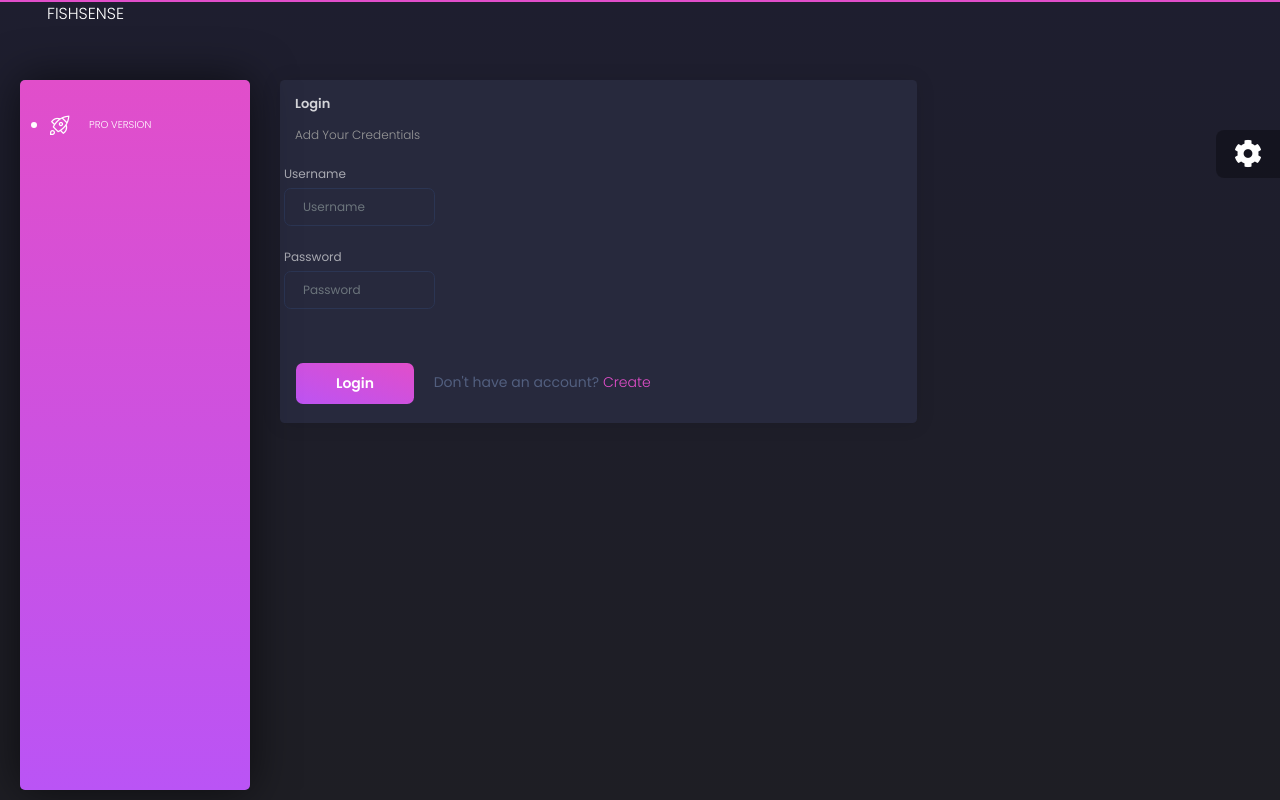
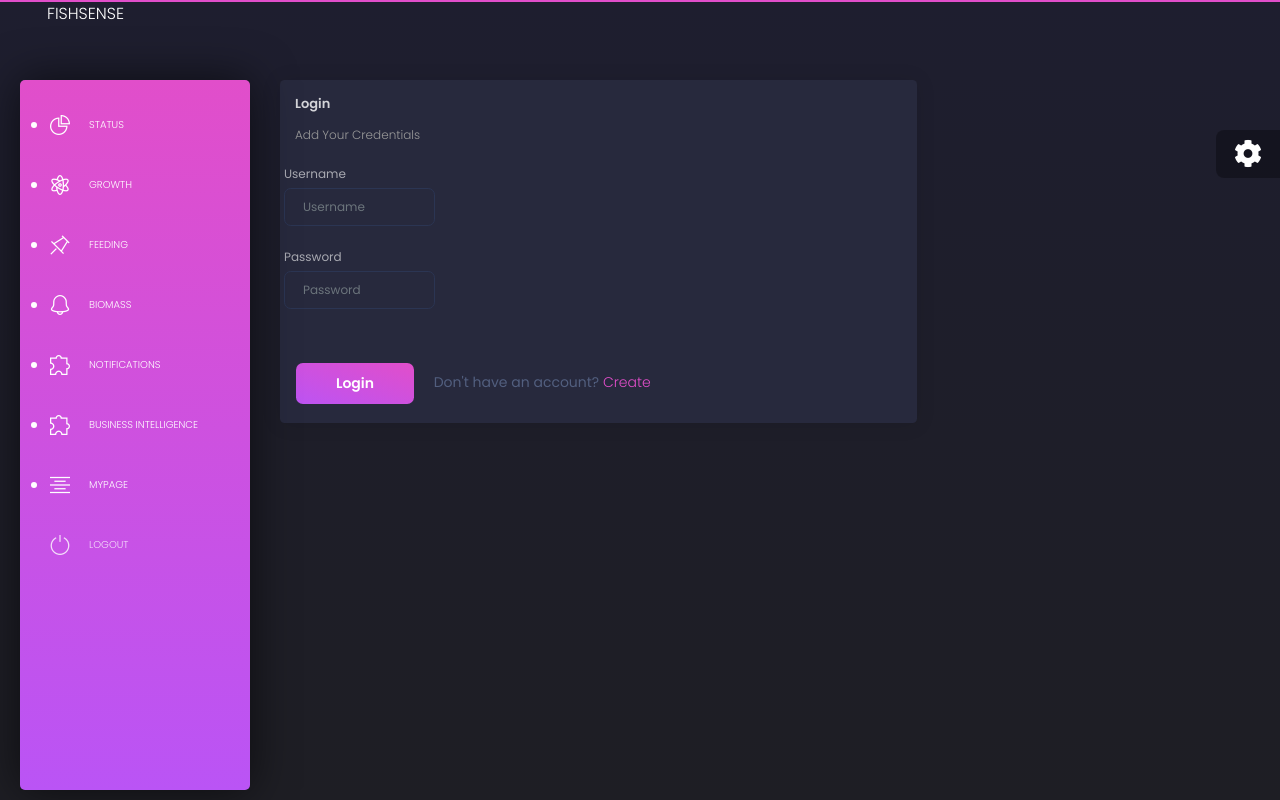
Before and after one commit to jsheo96/FishSense, a Django app: page /login/ in a window 1280 px wide. Run offline with Django 3.2, Linux system fonts and the light colour scheme; some libraries are stand-ins or nearby versions.

Commit message:
no login

```diff
--- a/apps/templates/includes/navigation.html
+++ b/apps/templates/includes/navigation.html
@@ -22,7 +22,7 @@
           <div class="collapse navbar-collapse" id="navigation">
 
             <ul class="navbar-nav ml-auto">
-            {% if request.user.is_authenticated %}
+<!--            {% if request.user.is_authenticated %}-->
 
               <li class="search-bar input-group">
                 <button class="btn btn-link" id="search-button" data-toggle="modal" data-target="#searchModal"><i class="tim-icons icon-zoom-split" ></i>
@@ -63,7 +63,7 @@
               </li>
               <li class="separator d-lg-none"></li>
 
-            {% endif %}
+<!--            {% endif %}  -->
             </ul>
 
           </div>
--- a/apps/templates/includes/sidebar.html
+++ b/apps/templates/includes/sidebar.html
@@ -3,45 +3,43 @@
     <div class="sidebar">
       <div class="sidebar-wrapper">
         <ul class="nav">
-        {% if request.user.is_authenticated %}
-
-          <li class="{% if 'index' in segment %} active {% endif %}">
+             <li class="active">
             <a href="/">
               <i class="tim-icons icon-chart-pie-36"></i>
               <p>Status</p>
             </a>
           </li>
-          <li class="{% if 'icons' in segment %} active {% endif %}">
+          <li class="active">
             <a href="/ui-growth.html">
               <i class="tim-icons icon-atom"></i>
               <p>Growth</p>
             </a>
           </li>
-          <li class="{% if 'maps' in segment %} active {% endif %}">
+          <li class="active">
             <a href="/ui-feeding.html">
               <i class="tim-icons icon-pin"></i>
               <p>Feeding</p>
             </a>
           </li>
-          <li class="{% if 'notifications' in segment %} active {% endif %}">
+          <li class="active">
             <a href="/ui-biomass.html">
               <i class="tim-icons icon-bell-55"></i>
               <p>Biomass</p>
             </a>
           </li>
-          <li class="{% if 'tables' in segment %} active {% endif %}">
+          <li class="active">
             <a href="/ui-notifications.html">
               <i class="tim-icons icon-puzzle-10"></i>
               <p>Notifications</p>
             </a>
           </li>
-          <li class="{% if 'tables' in segment %} active {% endif %}">
+          <li class="active">
             <a href="/ui-notifications.html">
               <i class="tim-icons icon-puzzle-10"></i>
               <p>Business Intelligence</p>
             </a>
           </li>
-          <li class="{% if 'typography' in segment %} active {% endif %}">
+          <li class="active">
             <a href="/page-user.html">
               <i class="tim-icons icon-align-center"></i>
               <p>Mypage</p>
@@ -53,16 +51,6 @@
               <p>Logout</p>
             </a>
           </li>
-          {% else %}
-          <li class="active">
-            <a target="_blank"
-               href="https://appseed.us/admin-dashboards/django-dashboard-black-pro">
-              <i class="tim-icons icon-spaceship"></i>
-              <p>PRO Version</p>
-            </a>
-          </li>
-          {% endif %}
-
         </ul>
 
       </div>
```
